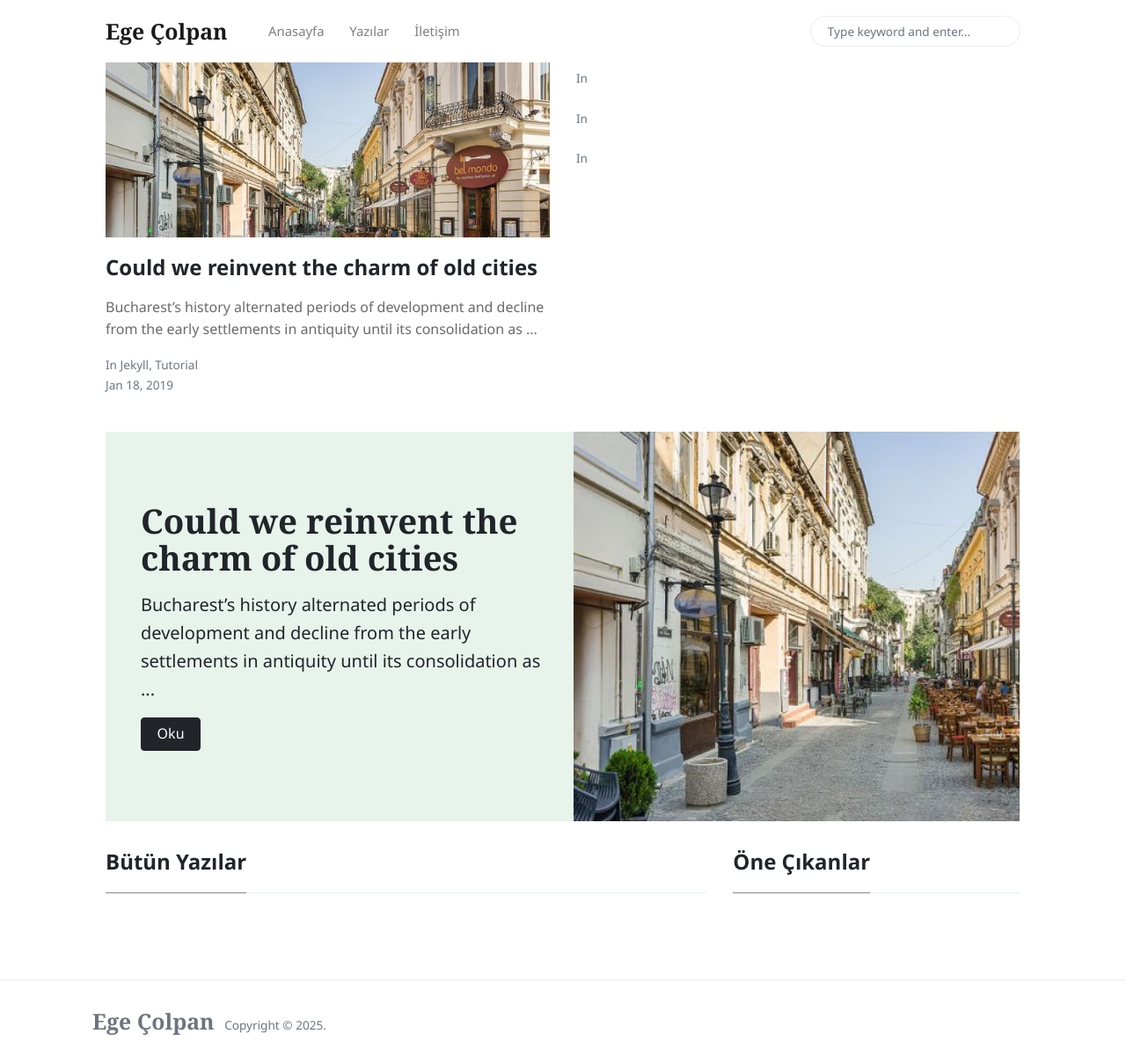
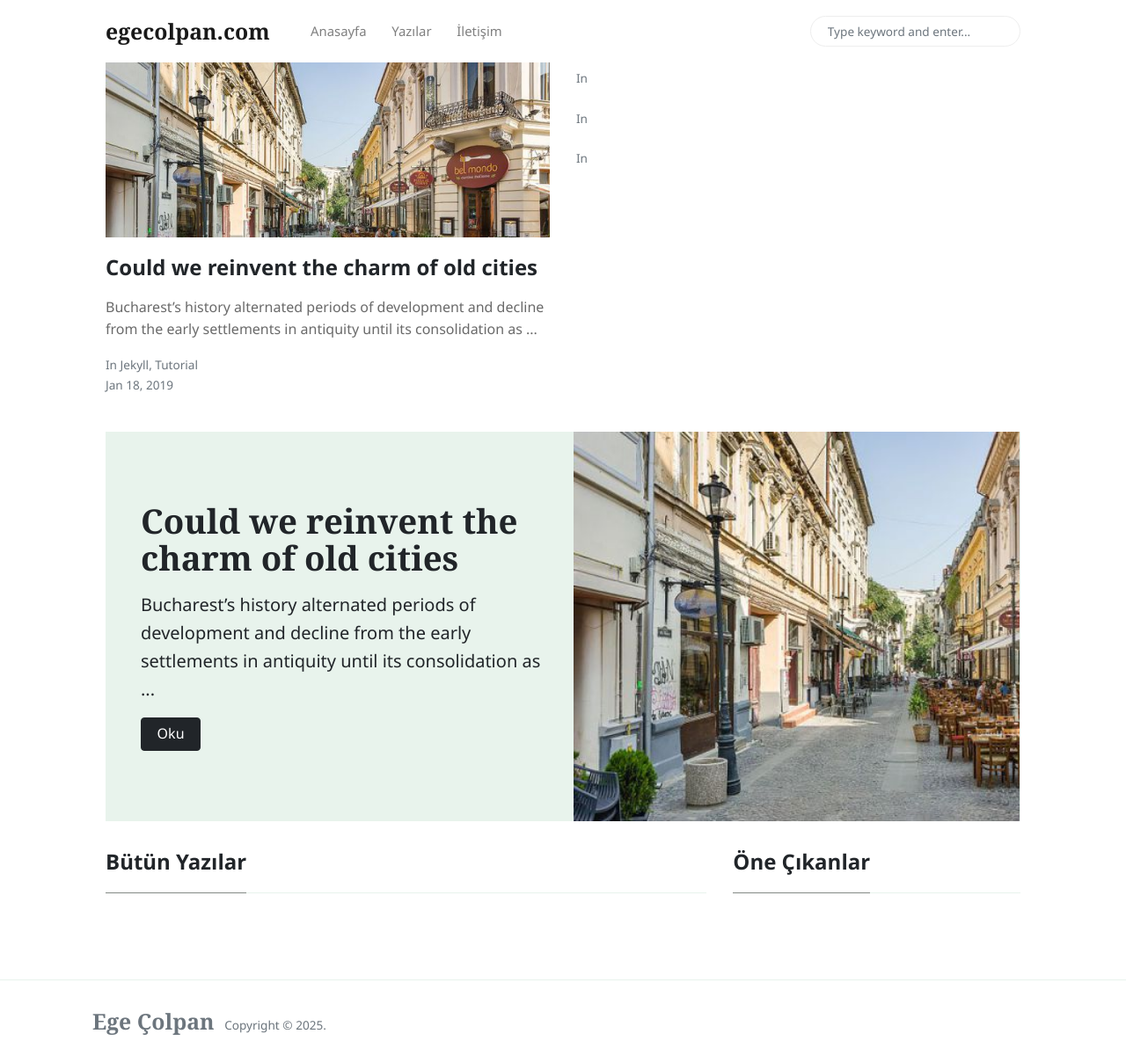
Before and after one commit to egecolpan/egecolpan.github.io, a Jekyll site: the page built from index.html, in a window 1280 px wide and 1209 px high. Shown: the whole window at 88% size. Built offline with Jekyll 4.4.1, drawn with Linux system fonts in a browser that asks for light colours; nearby versions of some CDN libraries; the list of posts is cut into pages by our own code.

Commit message:
Update _config.yml

```diff
--- a/_config.yml
+++ b/_config.yml
@@ -1,5 +1,5 @@
 # Site
-name: 'Ege Çolpan'
+name: 'egecolpan.com'
 description: 'Mundana is a free Jekyll theme for awesome people like you, Medium like.'
 logo: 'assets/images/logo.png'
 favicon: 'assets/images/favicon.ico'
```
